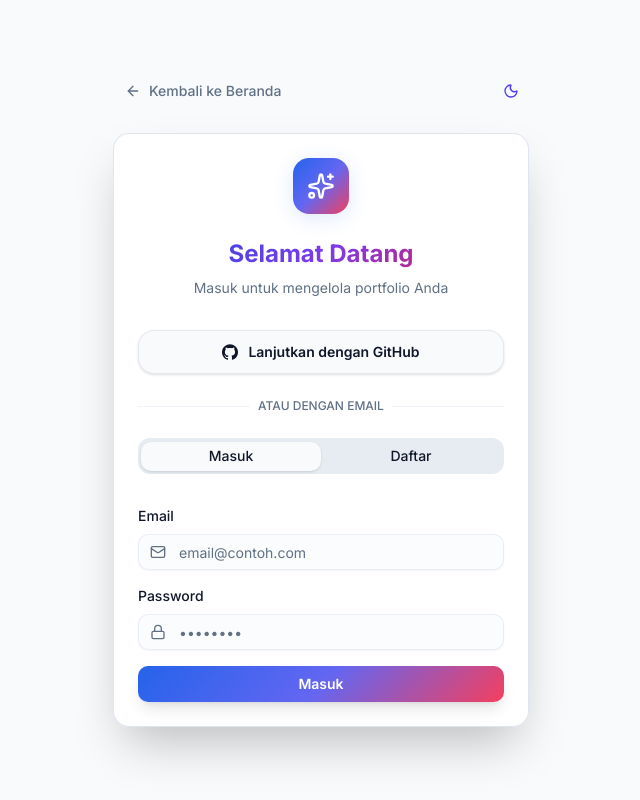
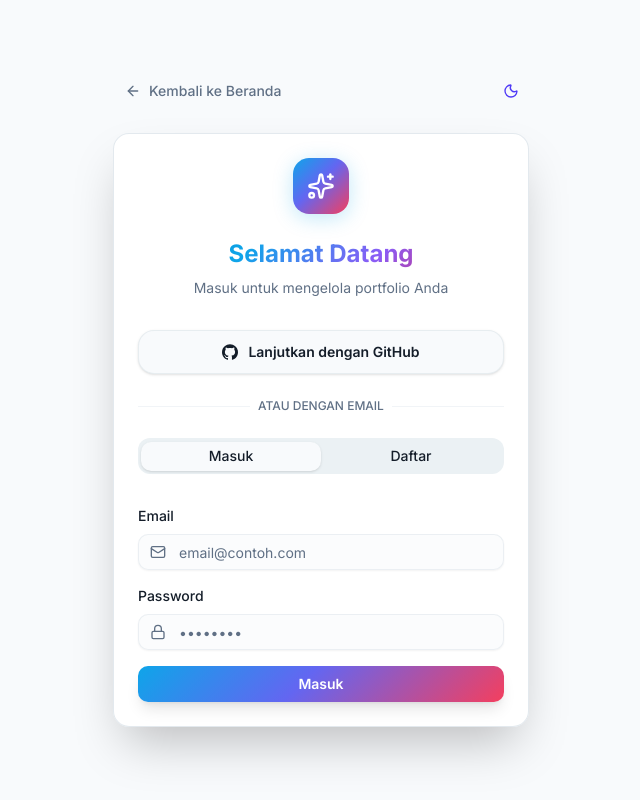
Before and after one commit to muhammadauliaputraai-droid/my-web-portofolio, a React (Vite) app: page /login in a window 1280 px wide. Shown: the whole page, without its empty margins (319-959 px from the left). Built offline with nearby package versions, Linux system fonts and the light colour scheme; no server answers.

Commit message:
style: apply light blue (sky blue) and pastel red harmonious color palette across entire portfolio

```diff
--- a/src/components/portfolio/HeroSection.tsx
+++ b/src/components/portfolio/HeroSection.tsx
@@ -13,16 +13,18 @@ export default function HeroSection() {
 
   return (
     <section id="hero" className="relative min-h-screen flex items-center justify-center overflow-hidden">
-      {/* === Calm Ambient Background === */}
+      {/* === Light Blue + Pastel Red Ambient Lighting === */}
       <div className="absolute inset-0 pointer-events-none">
-        {/* Soft static ambient glow */}
-        <div className="absolute top-[-10%] left-[-5%] w-[450px] h-[450px] rounded-full bg-blue-500/10 blur-[130px]" />
-        <div className="absolute top-[20%] right-[-5%] w-[500px] h-[500px] rounded-full bg-indigo-500/8 blur-[140px]" />
-        <div className="absolute bottom-[-10%] left-[25%] w-[450px] h-[450px] rounded-full bg-rose-500/8 blur-[130px]" />
+        {/* Soft Sky Blue Glow (Top Left) */}
+        <div className="absolute top-[-5%] left-[-5%] w-[480px] h-[480px] rounded-full bg-sky-400/15 blur-[130px] dark:bg-sky-500/20" />
+        {/* Soft Pastel Red Glow (Bottom Right) */}
+        <div className="absolute bottom-[-5%] right-[-5%] w-[480px] h-[480px] rounded-full bg-rose-400/15 blur-[140px] dark:bg-rose-500/20" />
+        {/* Center fusion glow */}
+        <div className="absolute top-[40%] left-[30%] w-[350px] h-[350px] rounded-full bg-cyan-400/8 blur-[120px] dark:bg-cyan-500/10" />
 
         {/* Subtle dot pattern */}
         <div
-          className="absolute inset-0 opacity-[0.03]"
+          className="absolute inset-0 opacity-[0.035]"
           style={{
             backgroundImage: 'radial-gradient(circle, hsl(var(--foreground)) 1px, transparent 1px)',
             backgroundSize: '32px 32px',
@@ -33,7 +35,7 @@ export default function HeroSection() {
       {/* === Content === */}
       <div className="relative z-10 max-w-4xl mx-auto px-4 text-center">
         {/* Status Badge */}
-        <div className="inline-flex items-center gap-2 px-4 py-2 rounded-full glass border border-border/50 mb-8 animate-fade-in">
+        <div className="inline-flex items-center gap-2 px-4 py-1.5 rounded-full glass gradient-border mb-8 animate-fade-in">
           <span className="relative flex h-2 w-2">
             <span className="relative inline-flex rounded-full h-2 w-2 bg-emerald-500" />
           </span>
@@ -48,7 +50,7 @@ export default function HeroSection() {
 
         {/* Description */}
         <p className="text-lg sm:text-xl text-muted-foreground max-w-2xl mx-auto mb-10 leading-relaxed animate-slide-up stagger-2">
-          Membangun aplikasi web modern dengan fokus pada performa, estetika bersih,
+          Membangun aplikasi web modern dengan fokus pada performa tinggi, perpaduan visual yang estetis,
           serta pengalaman pengguna yang intuitif menggunakan React & TypeScript.
         </p>
 
@@ -56,7 +58,7 @@ export default function HeroSection() {
         <div className="flex flex-wrap justify-center gap-4 mb-12 animate-slide-up stagger-3">
           <Button
             size="lg"
-            className="gradient-bg text-white hover:opacity-95 shadow-md hover:shadow-lg transition-all duration-300 px-8 py-6 text-base font-semibold rounded-xl"
+            className="gradient-bg text-white hover:opacity-90 shadow-md hover:shadow-lg transition-all duration-300 px-8 py-6 text-base font-semibold rounded-xl glow"
             onClick={scrollToProjects}
           >
             <Sparkles className="mr-2 h-4 w-4" />
@@ -65,7 +67,7 @@ export default function HeroSection() {
           <Button
             size="lg"
             variant="outline"
-            className="border-border/60 hover:bg-muted/40 px-8 py-6 text-base font-semibold backdrop-blur-sm rounded-xl"
+            className="border-border/60 hover:bg-muted/40 px-8 py-6 text-base font-semibold backdrop-blur-sm rounded-xl gradient-border"
             onClick={scrollToContact}
           >
             Hubungi Saya
@@ -87,7 +89,7 @@ export default function HeroSection() {
               className="p-3 rounded-xl glass hover:bg-muted/40 transition-all duration-200 hover-lift group border border-border/40"
               aria-label={social.label}
             >
-              <social.icon className="h-5 w-5 text-muted-foreground group-hover:text-foreground transition-colors" />
+              <social.icon className="h-5 w-5 text-muted-foreground group-hover:text-primary transition-colors" />
             </a>
           ))}
         </div>
@@ -99,7 +101,7 @@ export default function HeroSection() {
             className="p-2 rounded-full glass hover:bg-muted/40 transition-colors group"
             aria-label="Scroll ke bawah"
           >
-            <ArrowDown className="h-4 w-4 text-muted-foreground group-hover:text-foreground transition-colors" />
+            <ArrowDown className="h-4 w-4 text-muted-foreground group-hover:text-primary transition-colors" />
           </button>
         </div>
       </div>
--- a/src/index.css
+++ b/src/index.css
@@ -4,59 +4,59 @@
 @custom-variant dark (&:is(.dark *));
 
 :root {
-  /* Blue to Pastel Red Theme - Light Mode */
-  --background: 216 33% 98%;
-  --foreground: 222 47% 11%;
+  /* Light Blue & Pastel Red Theme - Light Mode */
+  --background: 204 33% 98%;
+  --foreground: 215 35% 12%;
   --card: 0 0% 100%;
-  --card-foreground: 222 47% 11%;
+  --card-foreground: 215 35% 12%;
   --popover: 0 0% 100%;
-  --popover-foreground: 222 47% 11%;
-  --primary: 221 83% 53%;
+  --popover-foreground: 215 35% 12%;
+  --primary: 199 89% 48%; /* Vibrant Light Sky Blue (#0ea5e9) */
   --primary-foreground: 0 0% 100%;
-  --secondary: 214 32% 91%;
-  --secondary-foreground: 222 47% 11%;
-  --muted: 214 32% 93%;
+  --secondary: 204 30% 93%;
+  --secondary-foreground: 215 35% 12%;
+  --muted: 204 30% 94%;
   --muted-foreground: 215 16% 45%;
-  --accent: 346 77% 55%;
+  --accent: 346 84% 60%; /* Soft Pastel Coral Red (#f43f5e) */
   --accent-foreground: 0 0% 100%;
   --destructive: 0 84% 60%;
   --destructive-foreground: 0 0% 100%;
-  --border: 214 32% 88%;
-  --input: 214 32% 88%;
-  --ring: 221 83% 53%;
+  --border: 204 25% 89%;
+  --input: 204 25% 89%;
+  --ring: 199 89% 48%;
   --radius: 0.75rem;
-  --chart-1: 221 83% 53%;
-  --chart-2: 346 77% 55%;
+  --chart-1: 199 89% 48%;
+  --chart-2: 346 84% 60%;
   --chart-3: 262 83% 58%;
-  --chart-4: 199 89% 48%;
+  --chart-4: 190 90% 50%;
   --chart-5: 12 76% 61%;
 }
 
 .dark {
-  /* Elegant Dark Mode: Deep Slate Blue with Subtle Warm Rose Accents */
-  --background: 224 35% 6%;
+  /* Light Blue & Pastel Red Theme - Dark Mode */
+  --background: 218 35% 7%;
   --foreground: 210 40% 96%;
-  --card: 224 35% 9%;
+  --card: 218 35% 10%;
   --card-foreground: 210 40% 96%;
-  --popover: 224 35% 9%;
+  --popover: 218 35% 10%;
   --popover-foreground: 210 40% 96%;
-  --primary: 217 91% 60%;
-  --primary-foreground: 0 0% 100%;
-  --secondary: 224 25% 15%;
+  --primary: 198 93% 60%; /* Luminous Sky Light Blue (#38bdf8) */
+  --primary-foreground: 218 35% 10%;
+  --secondary: 218 25% 16%;
   --secondary-foreground: 210 40% 96%;
-  --muted: 224 25% 15%;
-  --muted-foreground: 220 15% 65%;
-  --accent: 346 80% 60%;
+  --muted: 218 25% 16%;
+  --muted-foreground: 215 20% 65%;
+  --accent: 346 87% 65%; /* Radiant Pastel Red/Rose (#fb7185) */
   --accent-foreground: 0 0% 100%;
   --destructive: 0 84% 60%;
   --destructive-foreground: 0 0% 100%;
-  --border: 224 25% 18%;
-  --input: 224 25% 18%;
-  --ring: 217 91% 60%;
-  --chart-1: 217 91% 60%;
-  --chart-2: 346 80% 60%;
+  --border: 218 25% 18%;
+  --input: 218 25% 18%;
+  --ring: 198 93% 60%;
+  --chart-1: 198 93% 60%;
+  --chart-2: 346 87% 65%;
   --chart-3: 262 83% 65%;
-  --chart-4: 199 89% 55%;
+  --chart-4: 190 90% 55%;
   --chart-5: 12 76% 65%;
 }
 
@@ -130,7 +130,7 @@
     scroll-behavior: smooth;
   }
 
-  /* Clean Scrollbar */
+  /* Clean Scrollbar with Light Blue to Red thumb */
   ::-webkit-scrollbar {
     width: 6px;
   }
@@ -138,11 +138,11 @@
     background: transparent;
   }
   ::-webkit-scrollbar-thumb {
-    background: hsl(var(--muted-foreground) / 0.3);
+    background: linear-gradient(180deg, hsl(var(--primary) / 0.4), hsl(var(--accent) / 0.4));
     border-radius: 3px;
   }
   ::-webkit-scrollbar-thumb:hover {
-    background: hsl(var(--muted-foreground) / 0.5);
+    background: linear-gradient(180deg, hsl(var(--primary) / 0.7), hsl(var(--accent) / 0.7));
   }
 
   ::selection {
@@ -151,28 +151,28 @@
   }
 }
 
-/* === Harmonious Utilities (Light & Dark Mode Adaptive) === */
+/* === Light Blue + Pastel Red Utilities === */
 @layer utilities {
-  /* Adaptive Gradient Text: deep in light mode, luminous in dark mode */
+  /* Adaptive Light Blue -> Soft Violet -> Pastel Red Gradient Text */
   .gradient-text {
     @apply bg-clip-text text-transparent;
-    background-image: linear-gradient(135deg, #1d4ed8 0%, #7c3aed 50%, #e11d48 100%);
+    background-image: linear-gradient(135deg, #0284c7 0%, #0ea5e9 30%, #8b5cf6 65%, #e11d48 100%);
   }
 
   .dark .gradient-text {
-    background-image: linear-gradient(135deg, #60a5fa 0%, #a78bfa 50%, #fb7185 100%);
+    background-image: linear-gradient(135deg, #38bdf8 0%, #7dd3fc 30%, #c084fc 65%, #fb7185 100%);
   }
 
-  /* Solid gradient background */
+  /* Light Blue to Pastel Red Solid Gradient Background */
   .gradient-bg {
-    background: linear-gradient(135deg, #2563eb 0%, #6366f1 50%, #f43f5e 100%);
+    background: linear-gradient(135deg, #0ea5e9 0%, #6366f1 45%, #f43f5e 100%);
   }
 
   .gradient-bg-animated {
-    background: linear-gradient(135deg, #2563eb 0%, #6366f1 50%, #f43f5e 100%);
+    background: linear-gradient(135deg, #0ea5e9 0%, #6366f1 45%, #f43f5e 100%);
   }
 
-  /* Glassmorphism: light-tinted in light mode, dark-tinted in dark mode */
+  /* Glassmorphism */
   .glass {
     background: hsl(var(--card) / 0.7);
     backdrop-filter: blur(16px);
@@ -187,16 +187,17 @@
     border: 1px solid hsl(var(--border) / 0.8);
   }
 
-  /* Soft Glows */
+  /* Light Blue Glow */
   .glow {
-    box-shadow: 0 4px 20px hsl(var(--primary) / 0.15);
+    box-shadow: 0 4px 20px hsl(var(--primary) / 0.25);
   }
 
+  /* Pastel Red Glow */
   .glow-accent {
-    box-shadow: 0 4px 20px hsl(var(--accent) / 0.15);
+    box-shadow: 0 4px 20px hsl(var(--accent) / 0.25);
   }
 
-  /* Clean subtle gradient border */
+  /* Dual Light Blue + Red Border */
   .gradient-border {
     position: relative;
   }
@@ -206,7 +207,7 @@
     inset: -1px;
     border-radius: inherit;
     padding: 1px;
-    background: linear-gradient(135deg, hsl(var(--primary) / 0.4), transparent 60%, hsl(var(--accent) / 0.4));
+    background: linear-gradient(135deg, hsl(var(--primary) / 0.45), transparent 55%, hsl(var(--accent) / 0.45));
     mask: linear-gradient(#fff 0 0) content-box, linear-gradient(#fff 0 0);
     -webkit-mask: linear-gradient(#fff 0 0) content-box, linear-gradient(#fff 0 0);
     mask-composite: exclude;
@@ -220,7 +221,9 @@
   }
   .hover-lift:hover {
     transform: translateY(-4px);
-    box-shadow: 0 12px 30px hsl(var(--primary) / 0.1);
+    box-shadow:
+      0 12px 28px hsl(var(--primary) / 0.12),
+      0 4px 12px hsl(var(--accent) / 0.08);
     border-color: hsl(var(--primary) / 0.4);
   }
 
@@ -232,9 +235,9 @@
   .stagger-5 { animation-delay: 0.25s; }
   .stagger-6 { animation-delay: 0.3s; }
 
-  /* Section divider */
+  /* Section divider with subtle dual-glow */
   .section-divider {
     height: 1px;
-    background: linear-gradient(90deg, transparent, hsl(var(--border) / 0.8), transparent);
+    background: linear-gradient(90deg, transparent, hsl(var(--primary) / 0.3), hsl(var(--accent) / 0.3), transparent);
   }
 }
```
Also changed, not shown: src/pages/Home.tsx (+22 -22 lines).
